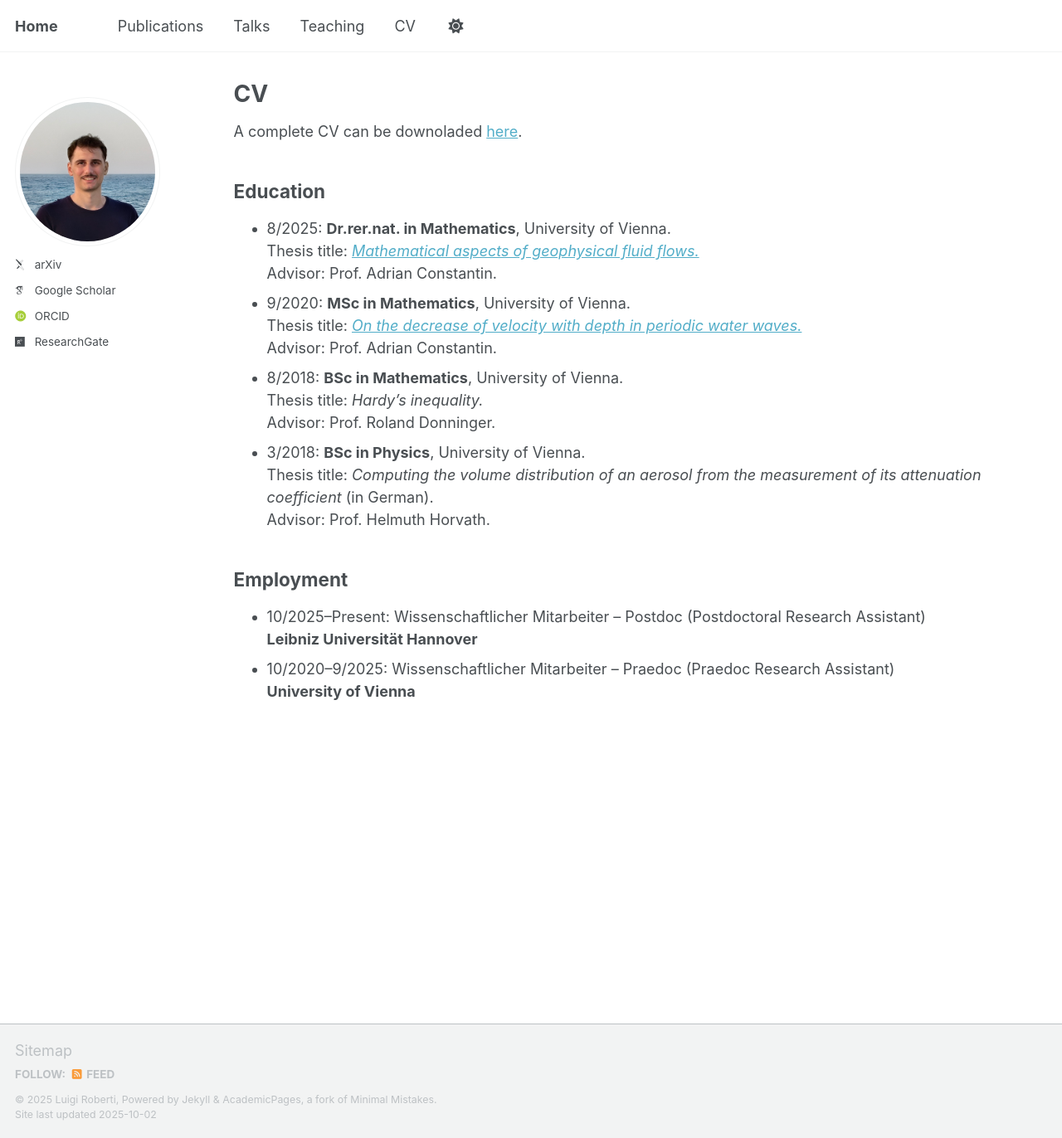
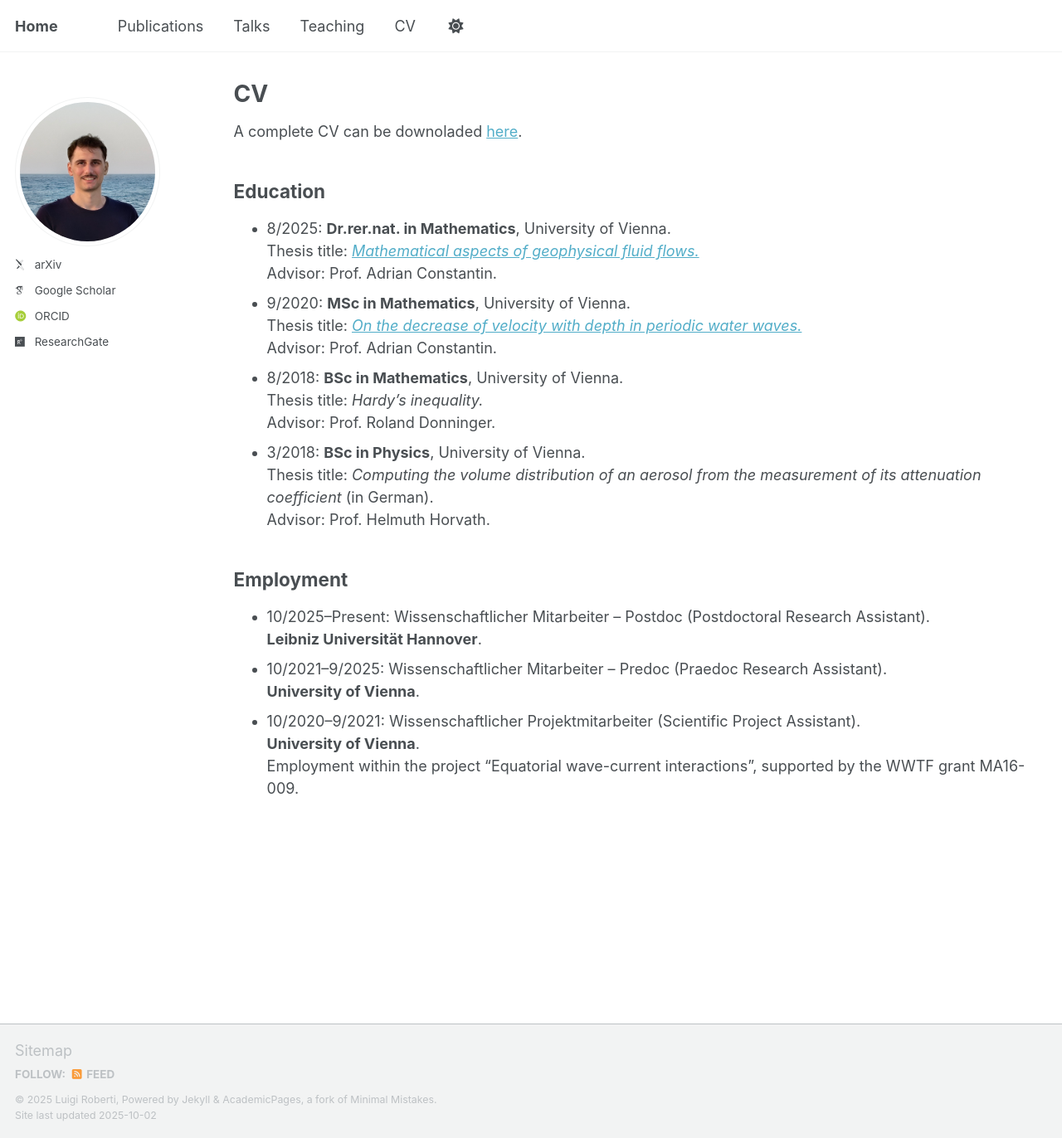
Before and after one commit to luigi-roberti/luigi-roberti.github.io, a Jekyll site: the page built from _pages/cv.md, in a window 1280 px wide and 1372 px high. Shown: the whole window at 83% size. Built offline with Jekyll 4.4.1, drawn with Linux system fonts in a browser that asks for light colours; some web fonts are replaced; a script that is not in the unit is left out.

Commit message:
Update cv.md

```diff
--- a/_pages/cv.md
+++ b/_pages/cv.md
@@ -28,7 +28,10 @@ Advisor: Prof. Helmuth Horvath.
 
 Employment
 ------
-* 10/2025--Present: Wissenschaftlicher Mitarbeiter -- Postdoc (Postdoctoral Research Assistant)<br />
-<b>Leibniz Universität Hannover</b>
-* 10/2020--9/2025: Wissenschaftlicher Mitarbeiter -- Praedoc (Praedoc Research Assistant)<br />
-<b>University of Vienna</b>
+* 10/2025--Present: Wissenschaftlicher Mitarbeiter -- Postdoc (Postdoctoral Research Assistant).<br />
+<b>Leibniz Universität Hannover</b>.
+* 10/2021--9/2025: Wissenschaftlicher Mitarbeiter -- Predoc (Praedoc Research Assistant).<br />
+<b>University of Vienna</b>.
+* 10/2020--9/2021: Wissenschaftlicher Projektmitarbeiter (Scientific Project Assistant).<br />
+<b>University of Vienna</b>.<br />
+Employment within the project “Equatorial wave-current interactions”, supported by the WWTF grant MA16-009.
```
